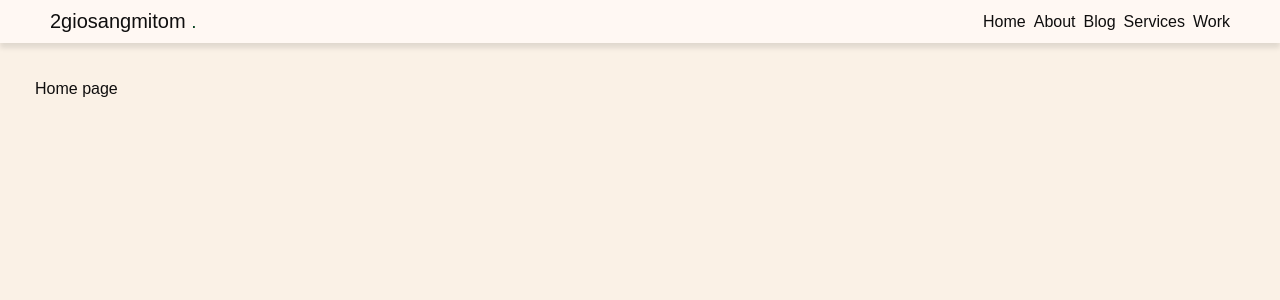
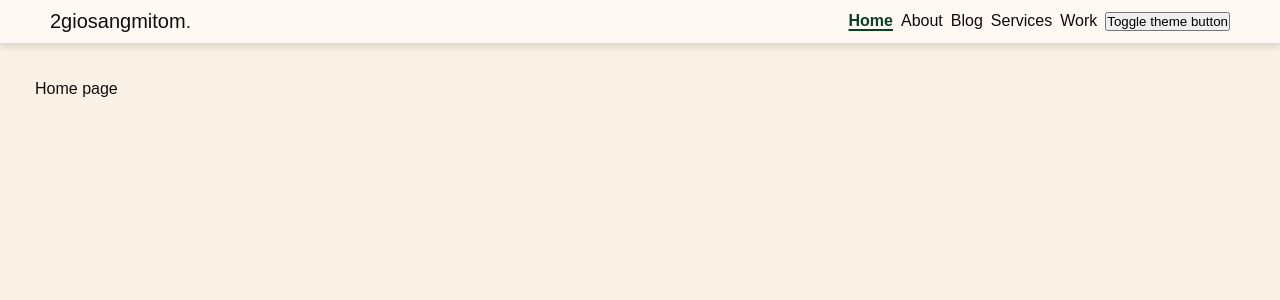
Before and after one commit to 2giosangmitom/2giosangmitom.github.io, a Nuxt app: page / in a window 1280 px wide. Shown: the top 300 px of the page. Built offline with nearby package versions, Linux system fonts and the light colour scheme.

Commit message:
feat: update navbar style

```diff
--- a/components/NavBar.vue
+++ b/components/NavBar.vue
@@ -18,46 +18,49 @@ const handleClickOutside = (event: MouseEvent) => {
 
 useEventListener(document, "click", handleClickOutside);
 
-const triggerIcon = computed(() => {
-  return isOpen.value ? "line-md:close-small" : "line-md:menu";
-});
+const triggerIcon = computed(() =>
+  isOpen.value ? "line-md:close-small" : "line-md:menu",
+);
 </script>
 
 <template>
   <nav class="mobile-nav" id="sidebar">
-    <span class="logo">
-      2giosangmitom
-      <span class="logo-dot">.</span>
-    </span>
+    <span class="logo">2giosangmitom<span class="logo-dot">.</span></span>
     <button class="nav-trigger" @click="isOpen = !isOpen">
       <iconify-icon :icon="triggerIcon" class="iconify" />
     </button>
     <div class="nav-content" :class="{ 'nav-content-open': isOpen }">
-      <NuxtLink class="logo" to="/" @click="isOpen = !isOpen"
-        >2giosangmitom<span class="logo-dot">.</span></NuxtLink
-      >
+      <NuxtLink class="logo" to="/" @click="isOpen = !isOpen">
+        2giosangmitom<span class="logo-dot">.</span>
+      </NuxtLink>
       <NuxtLink
         v-for="item in links"
+        :key="item.path"
         :to="item.path"
         :class="{ 'active-route': $route.path === item.path }"
         @click="isOpen = !isOpen"
-        >{{ item.name }}</NuxtLink
       >
+        {{ item.name }}
+      </NuxtLink>
+      <ToggleTheme />
     </div>
   </nav>
+
   <nav class="desktop-nav">
     <NuxtLink class="logo" to="/">
-      2giosangmitom
-      <span class="logo-dot">.</span>
+      2giosangmitom<span class="logo-dot">.</span>
     </NuxtLink>
     <div>
       <NuxtLink
         v-for="item in links"
+        :key="item.path"
         :to="item.path"
         :class="{ 'active-route': $route.path === item.path }"
         @click="isOpen = !isOpen"
-        >{{ item.name }}</NuxtLink
       >
+        {{ item.name }}
+      </NuxtLink>
+      <ToggleTheme />
     </div>
   </nav>
 </template>
@@ -81,6 +84,7 @@ const triggerIcon = computed(() => {
   display: flex;
   align-items: center;
   justify-content: space-between;
+
   .active-route {
     color: $accent;
     text-decoration: underline solid 2px;
@@ -96,18 +100,20 @@ const triggerIcon = computed(() => {
   justify-content: center;
   padding: 0.1rem;
   margin-right: -0.1rem;
-  background-color: none;
-  outline: none;
+  background: none;
   border: 1px solid $accent;
   border-radius: 2px;
   cursor: pointer;
   transition: all 0.2s ease-in;
+
   &:hover {
     background-color: $accent;
+
     .iconify {
       color: $background-overlay;
     }
   }
+
   .iconify {
     font-size: 1.25rem;
     color: $foreground;
@@ -130,18 +136,22 @@ const triggerIcon = computed(() => {
   overflow-y: auto;
   transition: transform 0.3s ease;
   background-color: $background-overlay;
+
   a {
     color: $foreground;
     text-decoration: none;
     transition: all 0.2s ease-in;
+
     &:not(:first-child) {
       margin-top: 0.2rem;
       font-size: 1.25rem;
     }
+
     &:hover:not(:first-child) {
       color: $accent;
     }
   }
+
   .logo {
     margin-top: 5rem;
     font-size: 1.5rem;
@@ -150,7 +160,7 @@ const triggerIcon = computed(() => {
 
 .nav-content-open {
   transform: translateX(0);
-  box-shadow: 0 5px 5px 0 rgb(0 0 0 / 0.1);
+  box-shadow: 0 5px 5px 0 rgba(0, 0, 0, 0.1);
 }
 
 @media screen and (min-width: 720px) {
@@ -162,17 +172,27 @@ const triggerIcon = computed(() => {
     display: flex;
     justify-content: space-between;
     align-items: center;
+
     div {
       display: flex;
       gap: 0.5rem;
+
       a {
         color: $foreground;
         text-decoration: none;
         transition: all 0.2s ease-in;
+
         &:hover {
           color: $accent;
         }
       }
+    }
+
+    .active-route {
+      color: $accent;
+      text-decoration: underline solid 2px;
+      text-underline-offset: 0.2em;
+      font-weight: bold;
     }
   }
 
```
